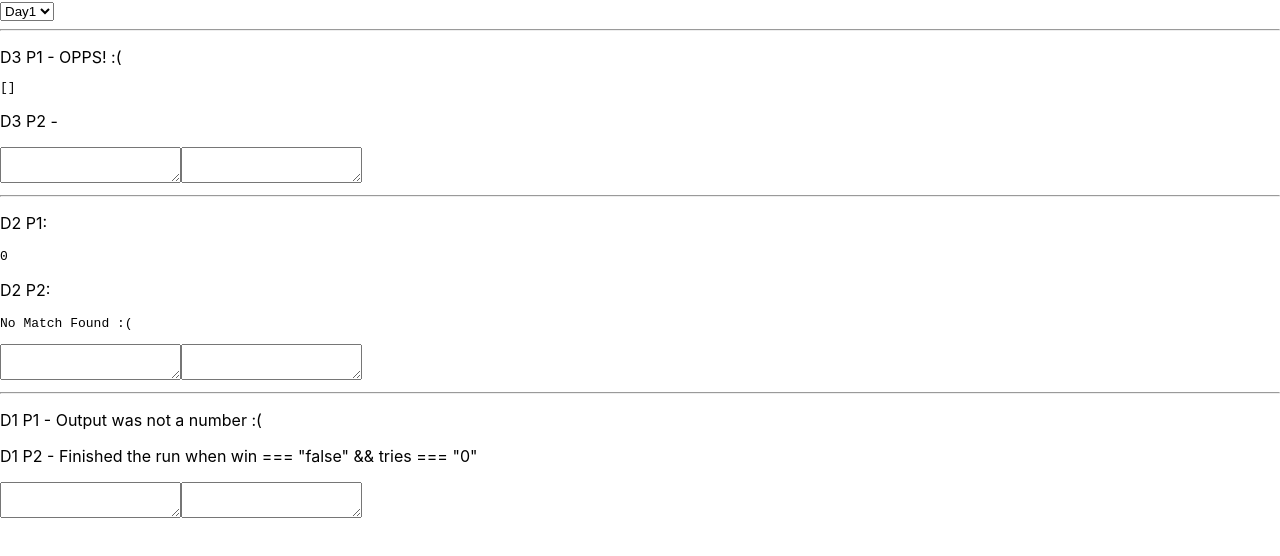
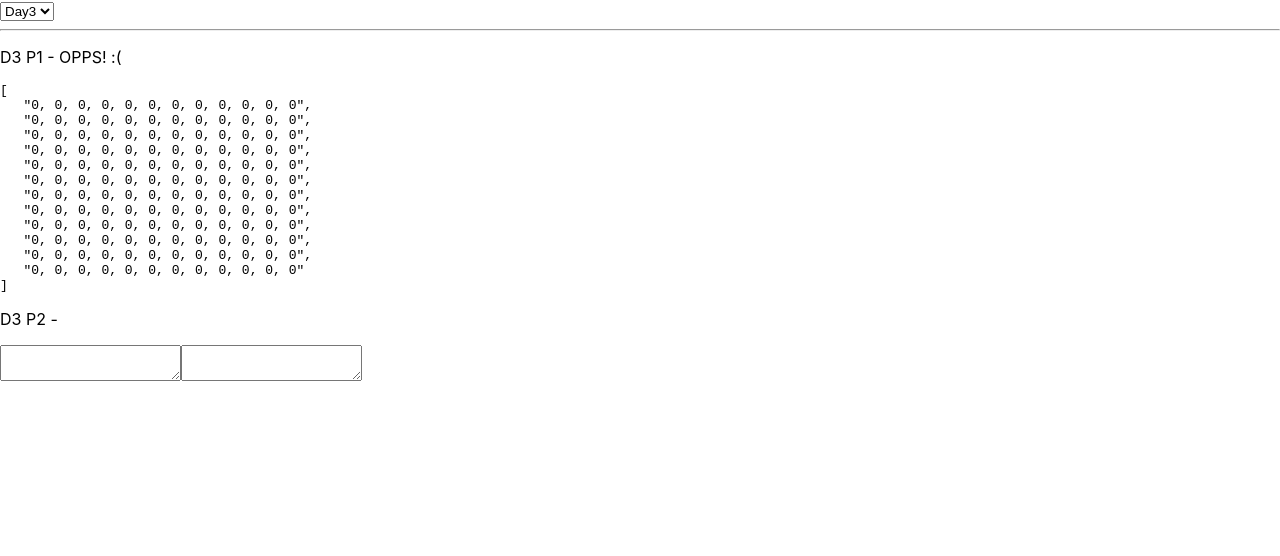
Before and after one commit to mrpickles3rd/advent-of-code-2018, a React (Create React App) app: page / in a window 1280 px wide. Shown: the top 556 px of the page. Built offline with nearby package versions, Linux system fonts and the light colour scheme.

Commit message:
Dynamicly get "days" and add them to the selector

```diff
--- a/src/App.jsx
+++ b/src/App.jsx
@@ -1,45 +1,22 @@
 import React, { Component } from 'react';
-import PropTypes from 'prop-types';
-
-import Day1 from './day/Day1';
-import Day2 from './day/Day2';
-import Day3 from './day/Day3';
-
 import './App.css';
 
-const DAYS = ['Day1', 'Day2', 'Day3'];
+import SelectDay from './SelectDay';
 
-function SelectDay({ showDay, handleChangeDay }) {
-  return (
-    <select value={showDay} onChange={handleChangeDay}>
-      {DAYS.map(v => (<option key={v} value={v}>{v}</option>))}
-    </select>
-  );
-}
+import dayMap from './day';
 
-SelectDay.propTypes = {
-  showDay: PropTypes.string,
-  handleChangeDay: PropTypes.func,
-};
-
-SelectDay.defaultProps = {
-  showDay: DAYS[0],
-  handleChangeDay: () => {},
-};
+const DAYS = [...Object.keys(dayMap)];
+const DEFAULT_DAY = DAYS[DAYS.length - 1];
 
 class App extends Component {
   state = {
-    showDay: DAYS[0],
-    d1input: '',
-    d1input2: '',
-    d2input: '',
-    d2input2: '',
-    d3input: '',
-    d3input2: '',
+    showDay: DEFAULT_DAY,
+    input: '',
+    input2: '',
   }
 
   handleChangeDay = (event) => {
-    this.setState({ showDay: event.target.value });
+    this.setState({ input: '', input2: '', showDay: event.target.value });
   }
 
   handleInputChange = ({ target: { value, name } }) => {
@@ -47,23 +24,20 @@ class App extends Component {
   }
 
   render() {
-    const { d1input, d1input2, d2input, d2input2, d3input, d3input2, showDay } = this.state;
+    const { input, input2, showDay } = this.state;
+    const Day = dayMap[showDay];
 
     return (
       <div>
-        <SelectDay showDay={showDay} handleChangeDay={this.handleChangeDay} />
+        <SelectDay DAYS={DAYS} showDay={showDay} handleChangeDay={this.handleChangeDay} />
         <hr />
-        <Day3 input={d3input} input2={d3input2} />
-        <textarea name="d3input" value={d3input} onChange={this.handleInputChange} />
-        <textarea name="d3input2" value={d3input2} onChange={this.handleInputChange} />
-        <hr />
-        <Day2 input={d2input} input2={d2input2} />
-        <textarea name="d2input" value={d2input} onChange={this.handleInputChange} />
-        <textarea name="d2input2" value={d2input2} onChange={this.handleInputChange} />
-        <hr />
-        <Day1 input={d1input} input2={d1input2} />
-        <textarea name="d1input" value={d1input} onChange={this.handleInputChange} />
-        <textarea name="d1input2" value={d1input2} onChange={this.handleInputChange} />
+        <Day
+          input={input}
+          input2={input2}
+          name="input"
+          name2="input2"
+          handleInputChange={this.handleInputChange}
+        />
       </div>
     );
   }
--- /dev/null
+++ b/src/SelectDay.jsx
@@ -0,0 +1,24 @@
+import React from 'react';
+import PropTypes from 'prop-types';
+
+function SelectDay({ DAYS, showDay, handleChangeDay }) {
+  return (
+    <select value={showDay} onChange={handleChangeDay}>
+      {DAYS.map(v => (<option key={v} value={v}>{v}</option>))}
+    </select>
+  );
+}
+
+SelectDay.propTypes = {
+  DAYS: PropTypes.arrayOf(PropTypes.string),
+  showDay: PropTypes.string,
+  handleChangeDay: PropTypes.func,
+};
+
+SelectDay.defaultProps = {
+  DAYS: [],
+  showDay: 0,
+  handleChangeDay: () => {},
+};
+
+export default SelectDay;
--- a/src/day/Day1.jsx
+++ b/src/day/Day1.jsx
@@ -1,7 +1,7 @@
 import React from 'react';
 import PropTypes from 'prop-types';
 
-function Day1({ input, input2 }) {
+function Day1({ input, input2, name, name2, handleInputChange }) {
   const output = input.split('\n').reduce((a, b) => (a + parseInt(b, 10)), 0);
 
   const arr = [];
@@ -39,6 +39,9 @@ function Day1({ input, input2 }) {
           {typeof output2 === 'number' ? output2 : `Finished the run when win === "${win}" && tries === "${tries}"`}
         </span>
       </p>
+
+      <textarea name={name} value={input} onChange={handleInputChange} />
+      <textarea name={name2} value={input2} onChange={handleInputChange} />
     </div>
   );
 }
@@ -46,11 +49,17 @@ function Day1({ input, input2 }) {
 Day1.propTypes = {
   input: PropTypes.string,
   input2: PropTypes.string,
+  name: PropTypes.string,
+  name2: PropTypes.string,
+  handleInputChange: PropTypes.func,
 };
 
 Day1.defaultProps = {
   input: '',
   input2: '',
+  name: '',
+  name2: '',
+  handleInputChange: () => {},
 };
 
 export default Day1;
--- a/src/day/Day2.jsx
+++ b/src/day/Day2.jsx
@@ -1,7 +1,7 @@
 import React from 'react';
 import PropTypes from 'prop-types';
 
-function Day2({ input, input2 }) {
+function Day2({ input, input2, name, name2, handleInputChange }) {
   let twos = 0;
   let threes = 0;
 
@@ -59,6 +59,9 @@ function Day2({ input, input2 }) {
         {'D2 P2: '}
       </p>
       <pre id="output2">{win || 'No Match Found :('}</pre>
+
+      <textarea name={name} value={input} onChange={handleInputChange} />
+      <textarea name={name2} value={input2} onChange={handleInputChange} />
     </div>
   );
 }
@@ -66,11 +69,17 @@ function Day2({ input, input2 }) {
 Day2.propTypes = {
   input: PropTypes.string,
   input2: PropTypes.string,
+  name: PropTypes.string,
+  name2: PropTypes.string,
+  handleInputChange: PropTypes.func,
 };
 
 Day2.defaultProps = {
   input: '',
   input2: '',
+  name: '',
+  name2: '',
+  handleInputChange: () => {},
 };
 
 export default Day2;
--- a/src/day/Day3.jsx
+++ b/src/day/Day3.jsx
@@ -1,7 +1,7 @@
 import React from 'react';
 import PropTypes from 'prop-types';
 
-function Day3({ input, input2 }) {
+function Day3({ input, input2, name, name2, handleInputChange }) {
   // NOTE: Not handling zeros (0), just added one or two to the result.
   function getStartingSize(rows) {
     // This is a bit OTT and way to big for what I need.
@@ -14,13 +14,13 @@ function Day3({ input, input2 }) {
     return grid;
   }
   const values = input.split('\n').map(
-    v => v.replace(/(\s+|,|:|x)/g, '').split('').slice(3, 10).map(v2 => parseInt(v2, 10)),
+    v => v.replace(/(\s+|,|:|x|#|@)/g, '').split('').slice(1, 5).map(v2 => parseInt(v2, 10)),
   );
-  const grid = getStartingSize(values);
+  const grid = Array.from({ length: 12 }, () => Array.from({ length: 12 }, () => 0)); // getStartingSize(values);
 
   values.forEach((v, idx) => {
-    for (let i = 0; i < v[3]; i += 1) {
-      for (let j = 0; j < v[3]; j += 1) {
+    for (let i = 0; i < v[2]; i += 1) { // ToDo: Check the v[n] x/y value
+      for (let j = 0; j < v[3]; j += 1) { // ToDo: Check the v[n] x/y value
         grid[v[0] + i][v[1] + j] = grid[v[0] + i][v[1] + j] ? 'X' : idx + 1;
       }
     }
@@ -36,12 +36,15 @@ function Day3({ input, input2 }) {
       <p>
         {'D3 P1 - '}
         <span id="output">{output || 'OPPS! :('}</span>
-        <pre>{JSON.stringify(grid.map(v => v.join(', ')), null, 3)}</pre>
       </p>
+      <pre>{JSON.stringify(grid.map(v => v.join(', ')), null, 3)}</pre>
       <p>
         {'D3 P2 - '}
         <span id="output2">{output2}</span>
       </p>
+
+      <textarea name={name} value={input} onChange={handleInputChange} />
+      <textarea name={name2} value={input2} onChange={handleInputChange} />
     </div>
   );
 }
@@ -49,11 +52,20 @@ function Day3({ input, input2 }) {
 Day3.propTypes = {
   input: PropTypes.string,
   input2: PropTypes.string,
+  name: PropTypes.string,
+  name2: PropTypes.string,
+  handleInputChange: PropTypes.func,
 };
 
 Day3.defaultProps = {
-  input: '',
+  input: `#1 @ 1,3: 4x4
+#2 @ 3,1: 4x4
+#3 @ 5,5: 2x2
+#4 @ 1,1: 1x5`,
   input2: '',
+  name: '',
+  name2: '',
+  handleInputChange: () => {},
 };
 
 export default Day3;
--- /dev/null
+++ b/src/day/index.js
@@ -0,0 +1,9 @@
+import Day1 from './Day1';
+import Day2 from './Day2';
+import Day3 from './Day3';
+
+export default {
+  Day1,
+  Day2,
+  Day3,
+};
```
Also changed, not shown: 2 other files (tests, documents, lock files or other folders).
